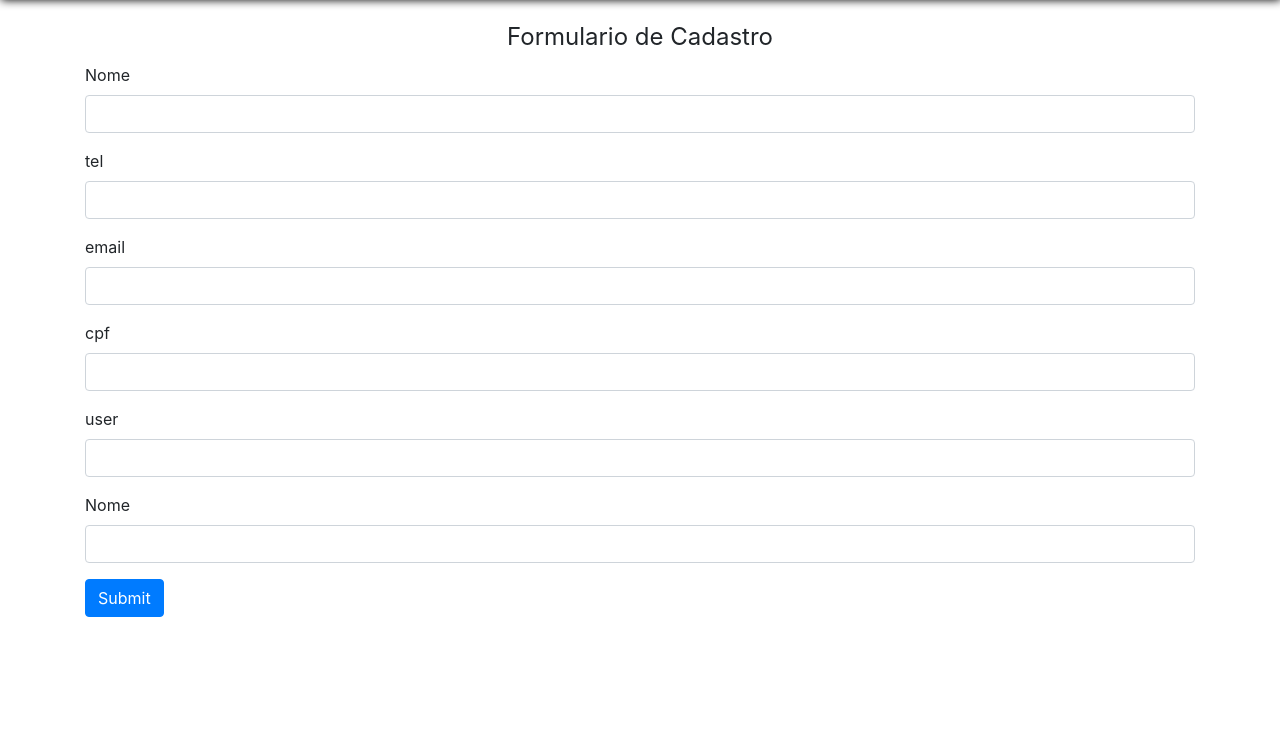
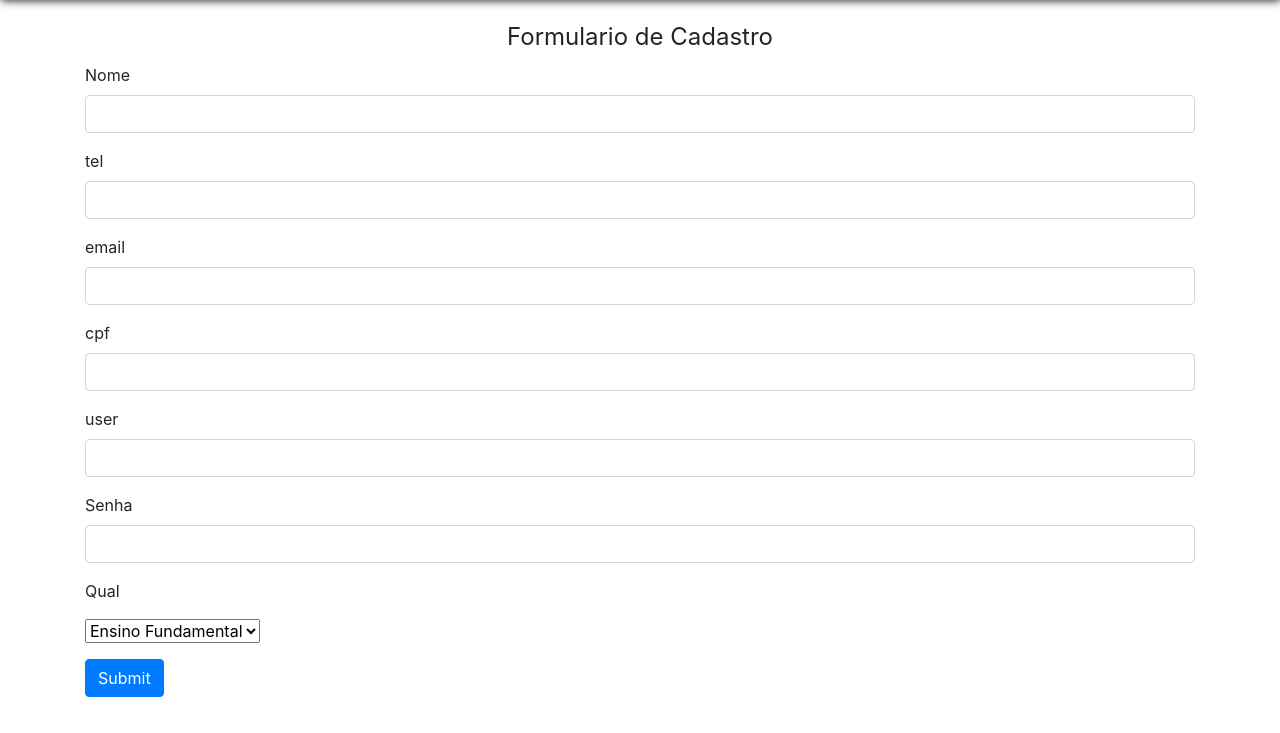
Before and after one commit to vizeulucas/hackathon, a PHP site: page /cadastro.php in a window 1280 px wide. Shown: the part 67-800 px from the top of the page. Run offline with PHP 8.4, Linux system fonts and the light colour scheme.

Commit message:
mais atualizações

```diff
--- a/cadastro.php
+++ b/cadastro.php
@@ -33,8 +33,18 @@
                 </div>
 
                 <div class="form-group">
-                    <label for="pass">Nome</label>
+                    <label for="pass">Senha</label>
                     <input type="password" name="pass" class="form-control">
+                </div>
+
+                <div class="form-group">
+                    <p>Qual </p>
+                    <select name="escolaridade">
+                        <option value="ensino fundamental">Ensino Fundamental</option>
+                        <option value="ensino medio">Ensino Medio</option>
+                        <option value="ensino superior">Ensino Superior</option>
+                        <option value="nehuma">Nenhuma</option>
+                    </select>
                 </div>
 
                 <input type="submit" class="btn btn-primary">
```
Also changed, not shown: adiciona-usuarios.php (+11 -3 lines).
